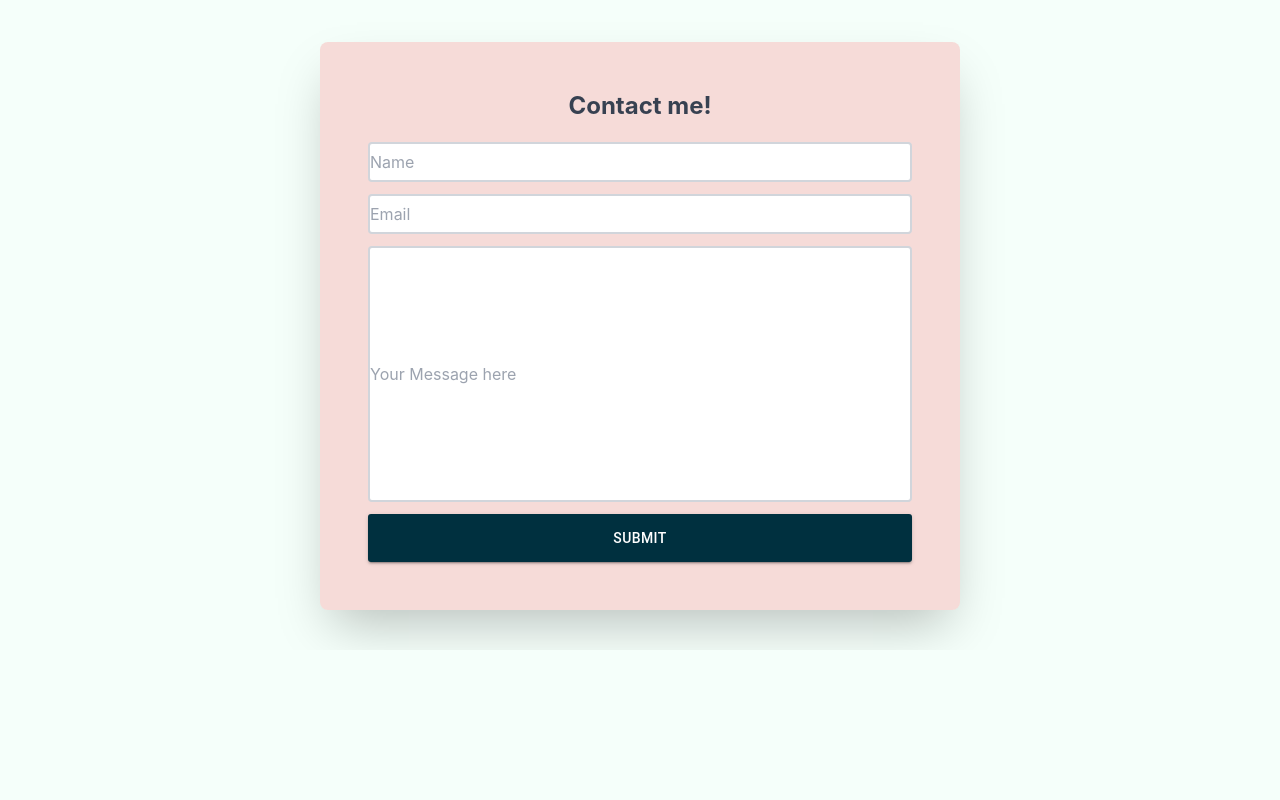
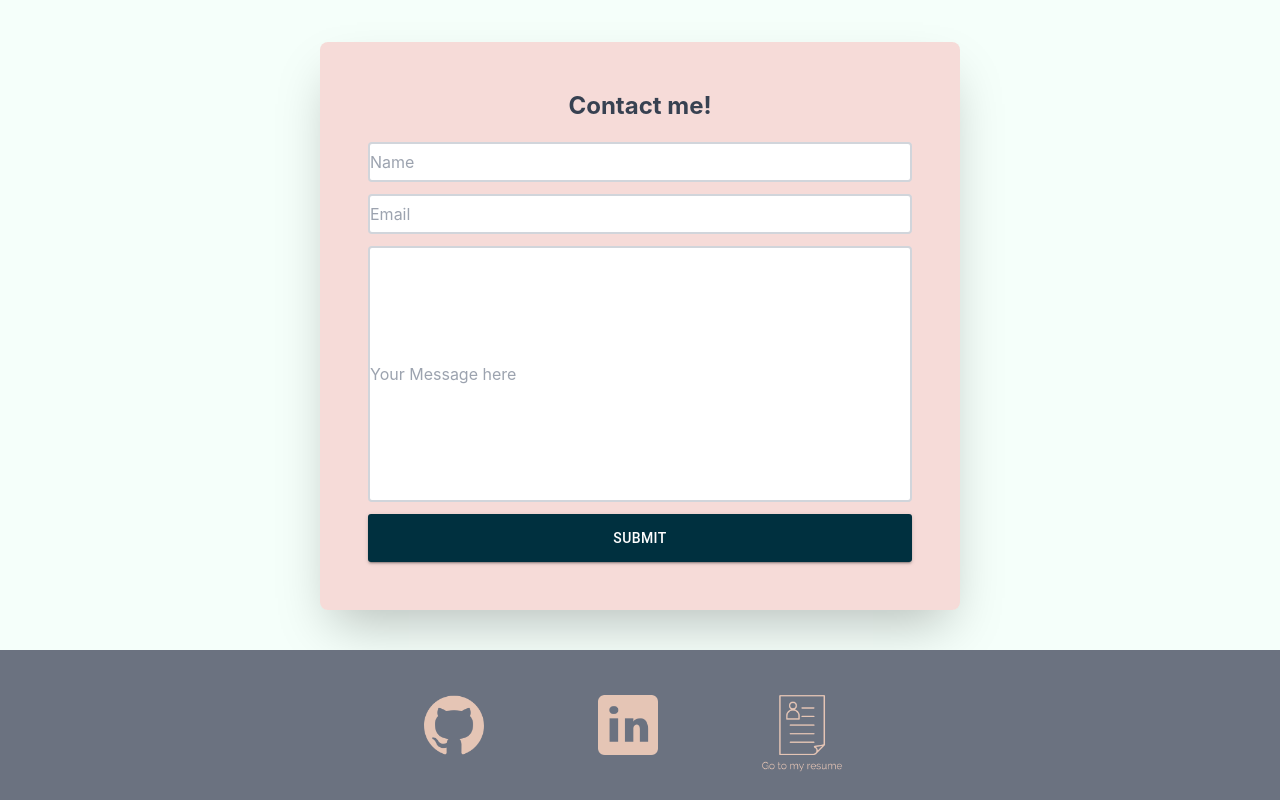
Before and after one commit to circerose-web/Portfolio.2021, a React (Create React App) app: page /ContactMe in a window 1280 px wide. Shown: the part 386-1186 px from the top of the page. Before the commit the page ends 1036 px from the top, so only its background shows below. Built offline with nearby package versions, Linux system fonts and the light colour scheme.

Commit message:
updated Projects section

```diff
--- a/src/App.js
+++ b/src/App.js
@@ -3,6 +3,7 @@ import { BrowserRouter, Route } from "react-router-dom";
 import ContactMe from "./components/ContactMe";
 import About from "./components/About";
 import Navbar from "./components/Navbar";
+import Footer from "./components/Footer";
 
 function App() {
   return (
@@ -11,6 +12,7 @@ function App() {
       <Navbar />
       <Route exact path="/" component={() => <About />} />
       <Route exact path="/ContactMe" component={() => <ContactMe />} />
+      <Footer />
       {/*</header>*/}
     </div>
   );
--- a/src/components/About.js
+++ b/src/components/About.js
@@ -6,8 +6,11 @@ import Portfolio from "./Pics/portfoliologo.png";
 import BarcartApp from "./Pics/barcart2.png";
 import CSS from "./Pics/css-creature.png";
 import Lorem from "./Pics/lorem2.png";
+import barcartpic from "./Pics/barcartapp.png";
 import Button from "@material-ui/core/Button";
 import HelloYou from "./Pics/helloyou.png";
+import PortPic from "./Pics/portfolio1.png";
+import LoremPic from "./Pics/Lorem.Picsum.API.png";
 
 const About = () => {
   return (
@@ -47,7 +50,7 @@ const About = () => {
       </div>
       <div className="projects pt-32">
         <div className="grid grid-cols-2 col-span-2 space-x-0">
-          <div className="pl-24 text-gray-500">
+          <div className="pl-24 text-gray-500 flex justify-center">
             <Flippy
               flipOnHover={true}
               flipOnClick={true}
@@ -56,44 +59,31 @@ const About = () => {
             >
               <FrontSide
                 style={{
-                  backgroundColor: "#ffdcdc",
+                  backgroundColor: "#FEE2E2",
                 }}
               >
                 <img
-                  style={{ width: "375px", height: "375px" }}
+                  style={{ width: "375px", height: "365px" }}
                   src={BarcartApp}
                   alt="BarCart"
                 />
               </FrontSide>
               <BackSide style={{ backgroundColor: "#e2bcb7" }}>
+                <div className="flex flex-wrap justify-center pt-10">
                   <Button>Go To Project</Button>
                   <Button>View Raw Code</Button>
+                  <img
+                    className="rounded-lg h-60 w-60 shadow-xl m-auto pt-4"
+                    src={barcartpic}
+                    alt="brc"
+                  />
+                </div>
               </BackSide>
             </Flippy>
           </div>
-          <div className="pt-24 pb-16 bg-green-50">
-            <h1 className="text-3xl text-gray-700 font-semibold bg-green-50">
-              Original Portfolio
-            </h1>
-            <br />
-            <ul className="text-gray-700 font-semibold pb-4">
-              <li>HTML5</li>
-              <li>CSS</li>
-              <li>Bootstrap</li>
-            </ul>
-            <p className="text-xl text-gray-600">
-              This portfolio was my first static webpage. Built using HTML and
-              CSS it is a starting point to introduce the structure of a
-              portfolio. It was also an introduction to styling libraries.
-              Looking back at this portfolio I can see how mush I have grown in
-              my coding capabilities as well as an improvement in my eye for
-              design and in creating a more pleasurable user experience.
-            </p>
-          </div>
-        </div>
-        <div className="grid grid-cols-2 space-y-0">
-          <div className="pt-24 pr-20 pb-16 bg-green-50">
-            <h1 className="text-3xl text-gray-700 font-semibold">
+          <div className="flex">
+            <div className="bg-gray-200 bg-opacity-60 m-auto shadow-2xl w-11/12 pl-4 text-center pb-4 pr-4 pt-4">
+              <h1 className="text-3xl text-gray-700 font-semibold pt-2">
                 The Bar Cart
               </h1>
               <br />
@@ -103,15 +93,40 @@ const About = () => {
                 <li>Ant Design</li>
                 <li>Material UI</li>
               </ul>
-            <p className="text-xl text-gray-600 pr-4">
+              <p className="text-xl text-gray-600">
                 This app was inspired by our desire to allow anyone to become
-              their own bartender during the 2020-21 Coronavirus Pandemic. Users
-              can register on the app to find cocktail recipes by using the
-              search functionality which calls on an external API. Users can
-              then favorite cocktails they're interested in, add them into their
-              library (MyBar) and also create and update their own drinks.
+                their own bartender during the 2020-21 Coronavirus Pandemic.
+                Users can register on the app to find cocktail recipes by using
+                the search functionality which calls on an external API. Users
+                can then favorite cocktails they're interested in, add them into
+                their library (MyBar) and also create and update their own
+                drinks.
               </p>
             </div>
+          </div>
+        </div>
+        <div className="grid grid-cols-2 space-y-0">
+          <div className="bg-gray-200 bg-opacity-60 m-auto shadow-2xl pl-4 w-11/12 text-center pb-4 pt-4">
+            <h1 className="text-3xl text-gray-700 font-semibold">
+              Original Portfolio
+            </h1>
+            <br />
+            <ul className="text-gray-700 font-semibold pb-4">
+              <li>HTML5</li>
+              <li>CSS</li>
+              <li>Bootstrap</li>
+            </ul>
+            <p className="text-xl text-gray-600 pr-4">
+              This portfolio was my first static webpage. Built using HTML and
+              CSS it is a starting point to introduce the structure of a
+              portfolio. It was also an introduction to styling libraries.
+              Looking back at this portfolio I can see how mush I have grown in
+              my coding capabilities as well as an improvement in my eye for
+              design and in creating a more pleasurable user experience.
+            </p>
+          </div>
+          <div className="flex pb-16 pt-10">
+            <div className="m-auto">
               <Flippy
                 flipOnHover={true}
                 flipOnClick={true}
@@ -120,23 +135,32 @@ const About = () => {
               >
                 <FrontSide
                   style={{
-                backgroundColor: "#ffdcdc",
+                    backgroundColor: "#FEE2E2",
                   }}
                 >
                   <img
-                style={{ width: "375px", height: "375px" }}
+                    style={{ width: "375px", height: "365px" }}
                     src={Portfolio}
                     alt="Original Portfolio"
                   />
                 </FrontSide>
                 <BackSide style={{ backgroundColor: "#e2bcb7" }}>
+                  <div className="flex flex-wrap justify-center pt-10">
                     <Button>Go To Project</Button>
                     <Button>View Raw Code</Button>
+                    <img
+                      className="rounded-lg h-60 w-60 shadow-xl m-auto pt-4"
+                      src={PortPic}
+                      alt="portfoliofirst"
+                    />
+                  </div>
                 </BackSide>
               </Flippy>
             </div>
+          </div>
+        </div>
         <div className="grid grid-cols-2 space-y-0">
-          <div className="pl-24 text-gray-500">
+          <div className="pl-24 text-gray-500 flex justify-center">
             <Flippy
               flipOnHover={true}
               flipOnClick={true}
@@ -145,11 +169,11 @@ const About = () => {
             >
               <FrontSide
                 style={{
-                  backgroundColor: "#ffdcdc",
+                  backgroundColor: "#FEE2E2",
                 }}
               >
                 <img
-                  style={{ width: "375px", height: "375px" }}
+                  style={{ width: "375px", height: "365px" }}
                   src={CSS}
                   alt="CSS creature"
                 />
@@ -160,22 +184,22 @@ const About = () => {
               </BackSide>
             </Flippy>
           </div>
-          <div className="pt-24 pr-20 pl-10 bg-green-50">
+          <div className="bg-gray-200 bg-opacity-60 m-auto shadow-2xl pl-4 w-11/12 h-60 text-center pt-4">
             <h1 className="text-3xl text-gray-700 font-semibold">
               Princess Carolyn-Created with CSS
             </h1>
             <br />
-            <ul className="text-gray-700 font-semibold pb-4">
+            <ul className="text-gray-700 font-semibold">
               <li>CSS</li>
             </ul>
-            <p className="text-xl text-gray-600 pr-4">
+            <p className="text-xl text-gray-600">
               Based on a character from a popular cartoon television show, this
               creature was created using CSS and nothing else.
             </p>
           </div>
         </div>
         <div className="grid grid-cols-2 space-y-0">
-          <div className="pt-24 pr-20 pl-10 bg-green-50">
+          <div className="bg-gray-200 bg-opacity-60 m-auto shadow-2xl pl-4 w-11/12 text-center pt-4 pb-4">
             <h1 className="text-3xl text-gray-700 font-semibold">
               The Office-"It is your Birthday."
             </h1>
@@ -191,6 +215,8 @@ const About = () => {
               clicked.
             </p>
           </div>
+          <div className="flex pt-6">
+            <div className="m-auto">
               <Flippy
                 flipOnHover={true}
                 flipOnClick={true}
@@ -199,20 +225,29 @@ const About = () => {
               >
                 <FrontSide
                   style={{
-                backgroundColor: "#ffdcdc",
+                    backgroundColor: "#FEE2E2",
                   }}
                 >
                   <img
-                style={{ width: "375px", height: "375px" }}
+                    style={{ width: "375px", height: "365px" }}
                     src={Lorem}
                     alt="Lorem"
                   />
                 </FrontSide>
                 <BackSide style={{ backgroundColor: "#e2bcb7" }}>
+                  <div className="flex flex-wrap justify-center pt-10">
                     <Button>Go To Project</Button>
                     <Button>View Raw Code</Button>
+                    <img
+                      className="rounded-lg h-60 w-60 shadow-xl m-auto pt-4"
+                      src={LoremPic}
+                      alt="brc"
+                    />
+                  </div>
                 </BackSide>
               </Flippy>
+            </div>
+          </div>
         </div>
       </div>
     </div>
--- a/src/components/Footer.js
+++ b/src/components/Footer.js
@@ -0,0 +1,45 @@
+import React from "react";
+import Resume from "./Pics/resume.png";
+import Git from "./Pics/github.png";
+import LinkedIn from "./Pics/linkedin.png";
+
+function Footer() {
+  return (
+    <footer className="bg-gray-500 flex justify-center">
+      <ul className="list-none flex items-center mr-6 space-x-6">
+        <li>
+          <a href="https://github.com/circerose-web" target="_blank">
+            <img
+              src={Git}
+              alt="github"
+              style={{ width: "150px", height: "150px" }}
+            />
+          </a>
+        </li>
+        <li>
+          <a href="https://www.linkedin.com/in/circe-rose" target="_blank">
+            <img
+              src={LinkedIn}
+              alt="LinkedIn"
+              style={{ width: "150px", height: "150px" }}
+            />
+          </a>
+        </li>
+        <li>
+          <a
+            href="https://drive.google.com/file/d/1YMVcg8AYcRiPvpPad7j7MWmaIT-FUZJx/view?usp=sharing"
+            target="_blank"
+          >
+            <img
+              src={Resume}
+              alt="Hire Me!!"
+              style={{ width: "150px", height: "150px" }}
+            />
+          </a>
+        </li>
+      </ul>
+    </footer>
+  );
+}
+
+export default Footer;
```
Lines whose indentation alone changed are shown as unchanged.
